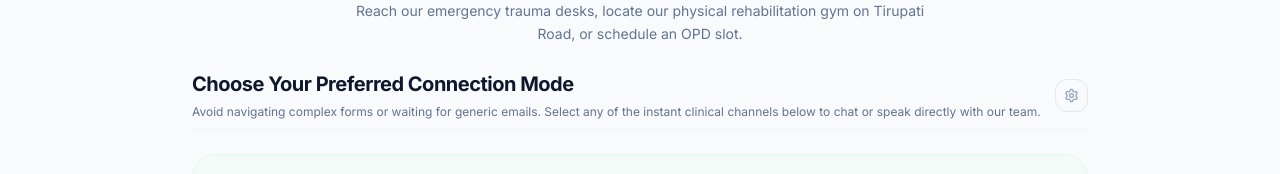
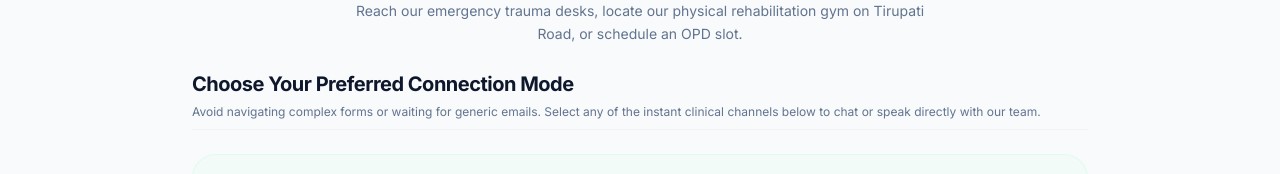
Before and after one commit to Sasankreddynare/Jhansi-Hospital, a React (Vite) app: page / in a window 1280 px wide. Both pictures are taken after a click on the button "CONNECT NOW". Shown: the part 205-379 px from the top of the page. Built offline with nearby package versions, Linux system fonts and the light colour scheme.

Commit message:
refactor(contact): remove configuration settings button
Clean up the contact view header by removing the settings toggle to streamline the user interface and focus on primary communication channels.

```diff
--- a/src/components/ContactView.tsx
+++ b/src/components/ContactView.tsx
@@ -3,7 +3,6 @@ import {
   Phone,
   MapPin,
   Clock,
-  Settings,
   Mail,
   Compass,
   ChevronRight,
@@ -47,22 +46,13 @@ export default function ContactView({
 
       {/* CORE CONTACT CARDS & ACTIONS */}
       <section className="max-w-4xl mx-auto space-y-6">
-        <div className="flex justify-between items-center pb-2 border-b border-slate-100 dark:border-slate-850">
-          <div>
+        <div className="pb-2 border-b border-slate-100 dark:border-slate-850 text-left">
           <h3 className="text-xl font-extrabold tracking-tight text-slate-900 dark:text-white">
             Choose Your Preferred Connection Mode
           </h3>
           <p className="text-xs text-slate-500 dark:text-slate-400 mt-1 leading-relaxed">
             Avoid navigating complex forms or waiting for generic emails. Select any of the instant clinical channels below to chat or speak directly with our team.
           </p>
-          </div>
-          <button
-            onClick={onUpdateContactClick}
-            className="p-2 text-slate-400 hover:text-slate-600 dark:text-slate-500 dark:hover:text-slate-350 bg-slate-50 dark:bg-slate-950 rounded-xl border border-slate-200 dark:border-slate-800 transition-colors shrink-0"
-            title="Configure Helpline Numbers"
-          >
-            <Settings size={15} />
-          </button>
         </div>
 
         {/* 1. WhatsApp Card */}
```
Lines whose indentation alone changed are shown as unchanged.
